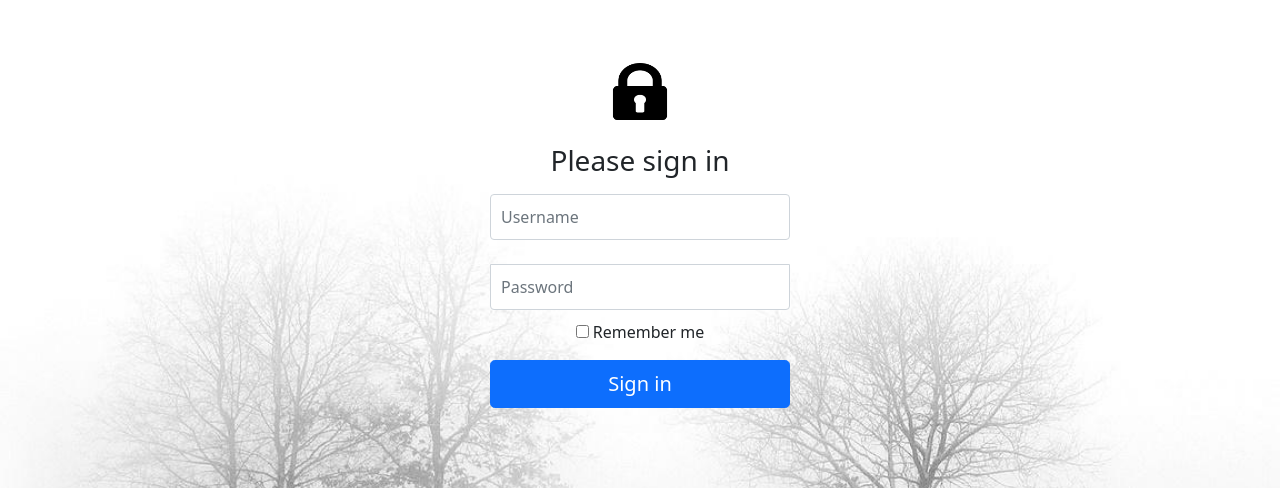
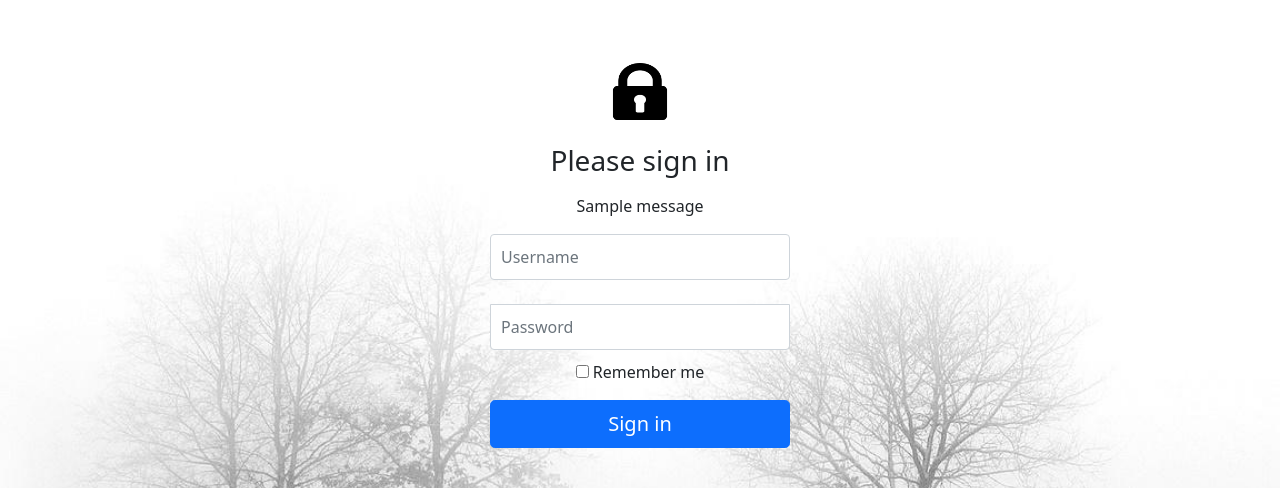
Before and after one commit to omri30000/Serverus, a Flask app: page /login in a window 1280 px wide. Shown: the part 56-544 px from the top of the page. Run offline with Flask 2, Linux system fonts and the light colour scheme; one stand-in notice (Sample message) is shown; some libraries are stand-ins or nearby versions.

Commit message:
added login fail message

```diff
--- a/WebAppComponent/Main.py
+++ b/WebAppComponent/Main.py
@@ -46,7 +46,7 @@ def login_page():
                 session["userID"] = db_manager.get_user_id(user_name)
                 return redirect(url_for("dashboard_page"))
             else:
-                # todo: raise message
+                flash("Invalid Credentials")
                 return render_template("login.html")
         else:
             # GET request
--- a/WebAppComponent/templates/login.html
+++ b/WebAppComponent/templates/login.html
@@ -31,6 +31,17 @@
             <form name="loginForm" method="post" action="#" onsubmit="return loginValidateForm()">
                 <h1 class="h3 mb-3 fw-normal">Please sign in</h1>
 
+                {% with messages = get_flashed_messages() %}
+                    {% if messages %}
+                        <dl class=flashes>
+                        {% for message in messages %}
+                            <p>{{ message }}</p>
+
+                        {% endfor %}
+                         </dl>
+                    {% endif %}
+                {% endwith %}
+
                 <label for="username" class="visually-hidden">Username</label>
                 <input type="text" name="usernameName" id="username" class="form-control" placeholder="Username" required>
                 <br>
```
